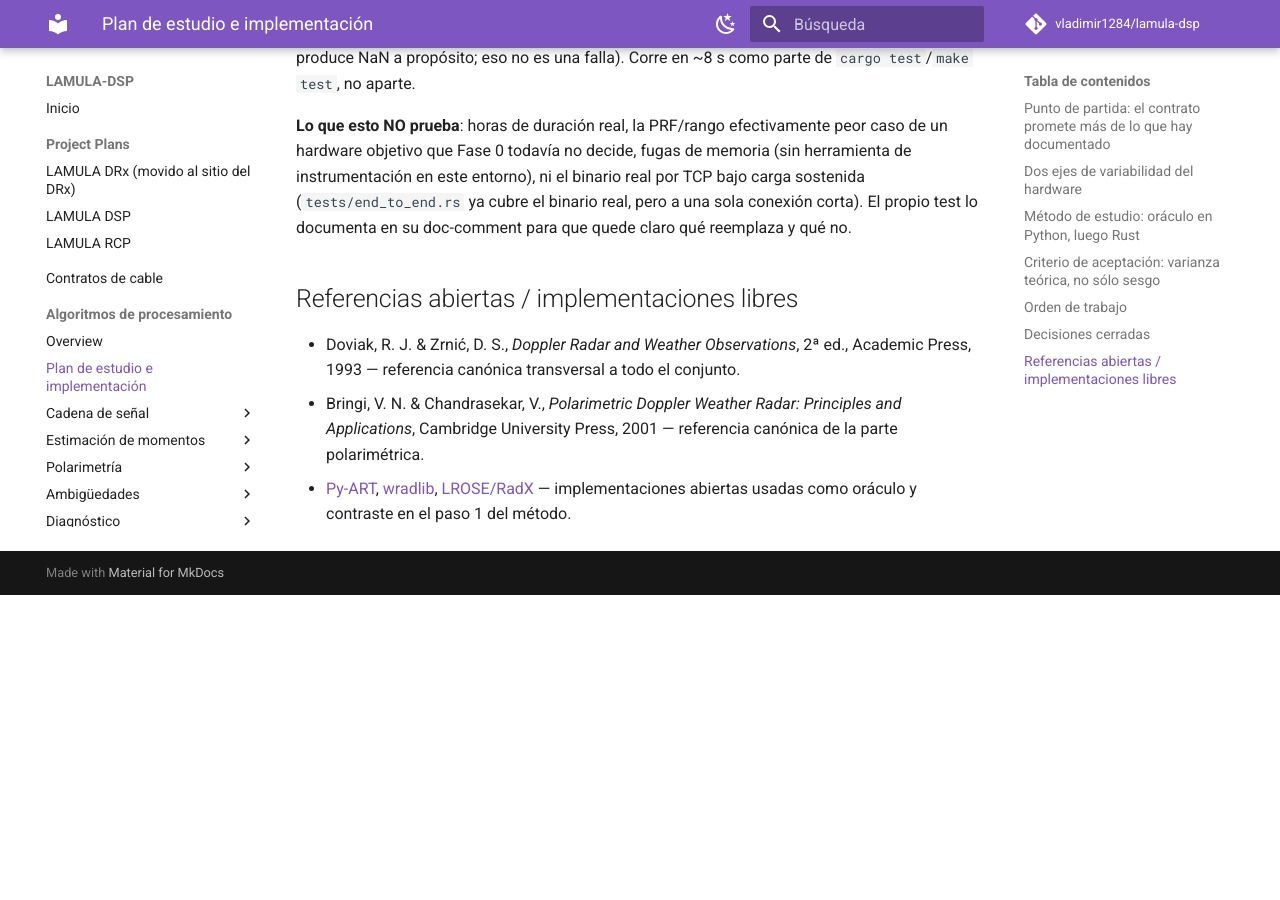
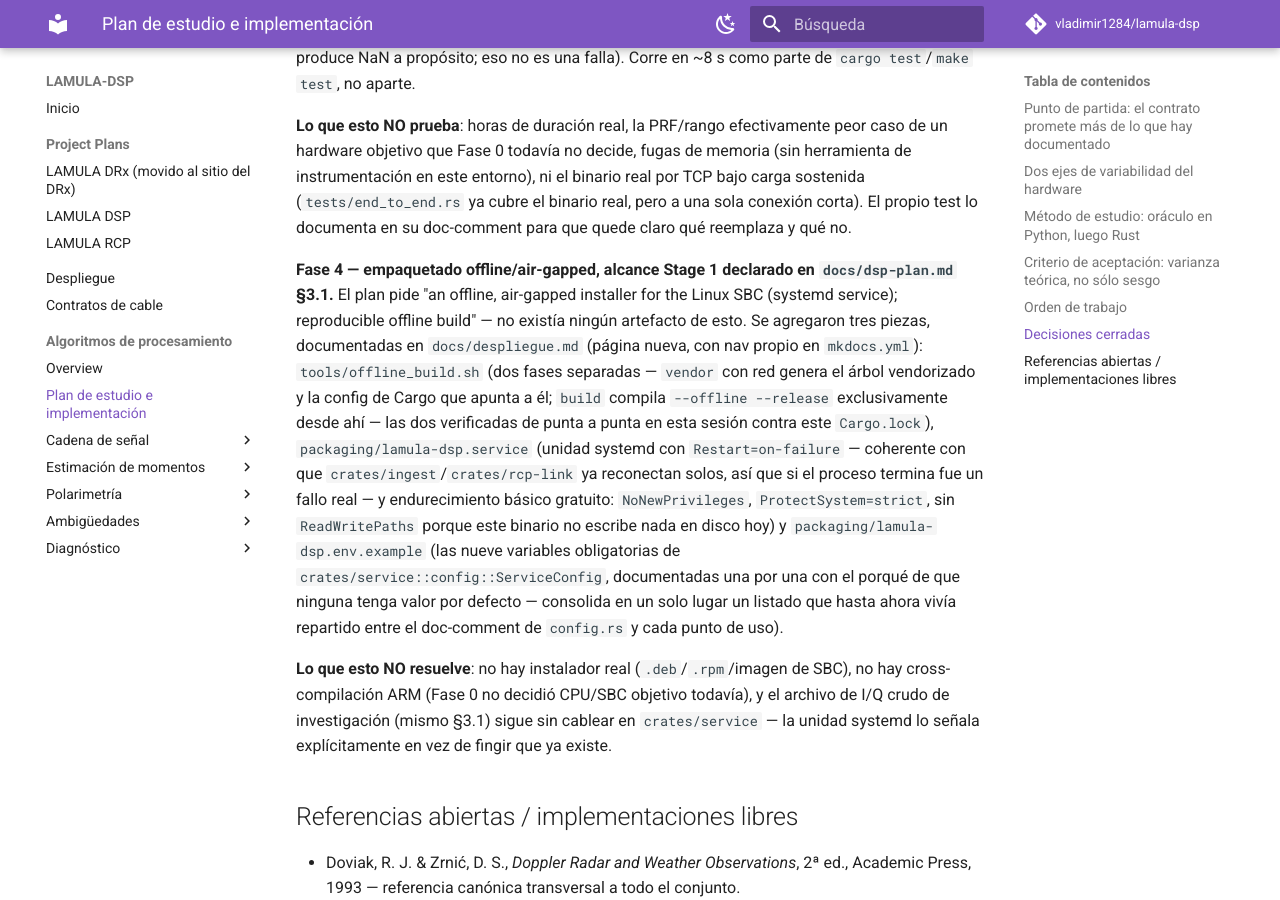
Before and after one commit to vladimir1284/lamula-dsp, an MkDocs documentation site: the page built from docs/algorithms/roadmap.md, in a window 1280 px wide and 900 px high, scrolled down 17116 px. Built offline with MkDocs 1.6.1 and Material for MkDocs 9.7.7, drawn with Linux system fonts in a browser that asks for light colours; comment, search, counter and statistics services are not loaded; before the commit the page ends 17711 px from its top, so only the background shows below that.

Commit message:
Add offline build script, systemd unit, and env template
dsp-plan.md §3.1 puts "an offline, air-gapped installer for the Linux
SBC (systemd service); reproducible offline build" in Stage-1 scope --
none of it existed yet.

- tools/offline_build.sh: two deliberately separate phases. `vendor`
  (needs network) generates a vendored dependency tree + matching
  Cargo config; `build` (--offline) compiles lamula-dsp in release
  mode strictly from that tree, no crates.io access. Both phases
  verified end to end this session against the current Cargo.lock.
- packaging/lamula-dsp.service: systemd unit with Restart=on-failure
  (consistent with crates/ingest/crates/rcp-link already reconnecting
  on their own -- a process exit means a real fault) and free
  hardening (NoNewPrivileges, ProtectSystem=strict); no ReadWritePaths
  because the binary writes nothing to disk yet -- the unit says so
  instead of pretending the raw-I/Q archive exists.
- packaging/lamula-dsp.env.example: all nine required
  ServiceConfig env vars, each documented with why it has no default
  (consolidates what was previously scattered across config.rs's
  doc-comment and individual call sites).
- docs/despliegue.md ties it together (new mkdocs nav entry) and lists
  what's still missing: a real installer package, ARM cross-compile
  (Phase 0 hasn't picked a target), and the raw-I/Q archive.

docs/algorithms/roadmap.md records the decision and what it does not
close.

```diff
--- a/docs/algorithms/roadmap.md
+++ b/docs/algorithms/roadmap.md
@@ -764,6 +764,23 @@ Fase 0 todavía no decide, fugas de memoria (sin herramienta de instrumentación
 por TCP bajo carga sostenida (`tests/end_to_end.rs` ya cubre el binario real, pero a una sola conexión corta). El
 propio test lo documenta en su doc-comment para que quede claro qué reemplaza y qué no.
 
+**Fase 4 — empaquetado offline/air-gapped, alcance Stage 1 declarado en `docs/dsp-plan.md` §3.1.** El plan pide "an
+offline, air-gapped installer for the Linux SBC (systemd service); reproducible offline build" — no existía ningún
+artefacto de esto. Se agregaron tres piezas, documentadas en `docs/despliegue.md` (página nueva, con nav propio en
+`mkdocs.yml`): `tools/offline_build.sh` (dos fases separadas — `vendor` con red genera el árbol vendorizado y la
+config de Cargo que apunta a él; `build` compila `--offline --release` exclusivamente desde ahí — las dos verificadas
+de punta a punta en esta sesión contra este `Cargo.lock`), `packaging/lamula-dsp.service` (unidad systemd con
+`Restart=on-failure` — coherente con que `crates/ingest`/`crates/rcp-link` ya reconectan solos, así que si el proceso
+termina fue un fallo real — y endurecimiento básico gratuito: `NoNewPrivileges`, `ProtectSystem=strict`, sin
+`ReadWritePaths` porque este binario no escribe nada en disco hoy) y `packaging/lamula-dsp.env.example` (las nueve
+variables obligatorias de `crates/service::config::ServiceConfig`, documentadas una por una con el porqué de que
+ninguna tenga valor por defecto — consolida en un solo lugar un listado que hasta ahora vivía repartido entre el
+doc-comment de `config.rs` y cada punto de uso).
+
+**Lo que esto NO resuelve**: no hay instalador real (`.deb`/`.rpm`/imagen de SBC), no hay cross-compilación ARM
+(Fase 0 no decidió CPU/SBC objetivo todavía), y el archivo de I/Q crudo de investigación (mismo §3.1) sigue sin
+cablear en `crates/service` — la unidad systemd lo señala explícitamente en vez de fingir que ya existe.
+
 ## Referencias abiertas / implementaciones libres
 
 - Doviak, R. J. & Zrnić, D. S., *Doppler Radar and Weather Observations*, 2ª ed., Academic Press, 1993 — referencia canónica transversal a todo el conjunto.
--- a/mkdocs.yml
+++ b/mkdocs.yml
@@ -42,6 +42,7 @@ nav:
       - LAMULA DRx (movido al sitio del DRx): drx-plan.md
       - LAMULA DSP: dsp-plan.md
       - LAMULA RCP: rcp-plan.md
+  - Despliegue: despliegue.md
   - Contratos de cable: contracts/index.md
   - Algoritmos de procesamiento:
       - Overview: algorithms/index.md
```
Also changed, not shown: docs/despliegue.md (added, +89 -0 lines), 4 other files.
